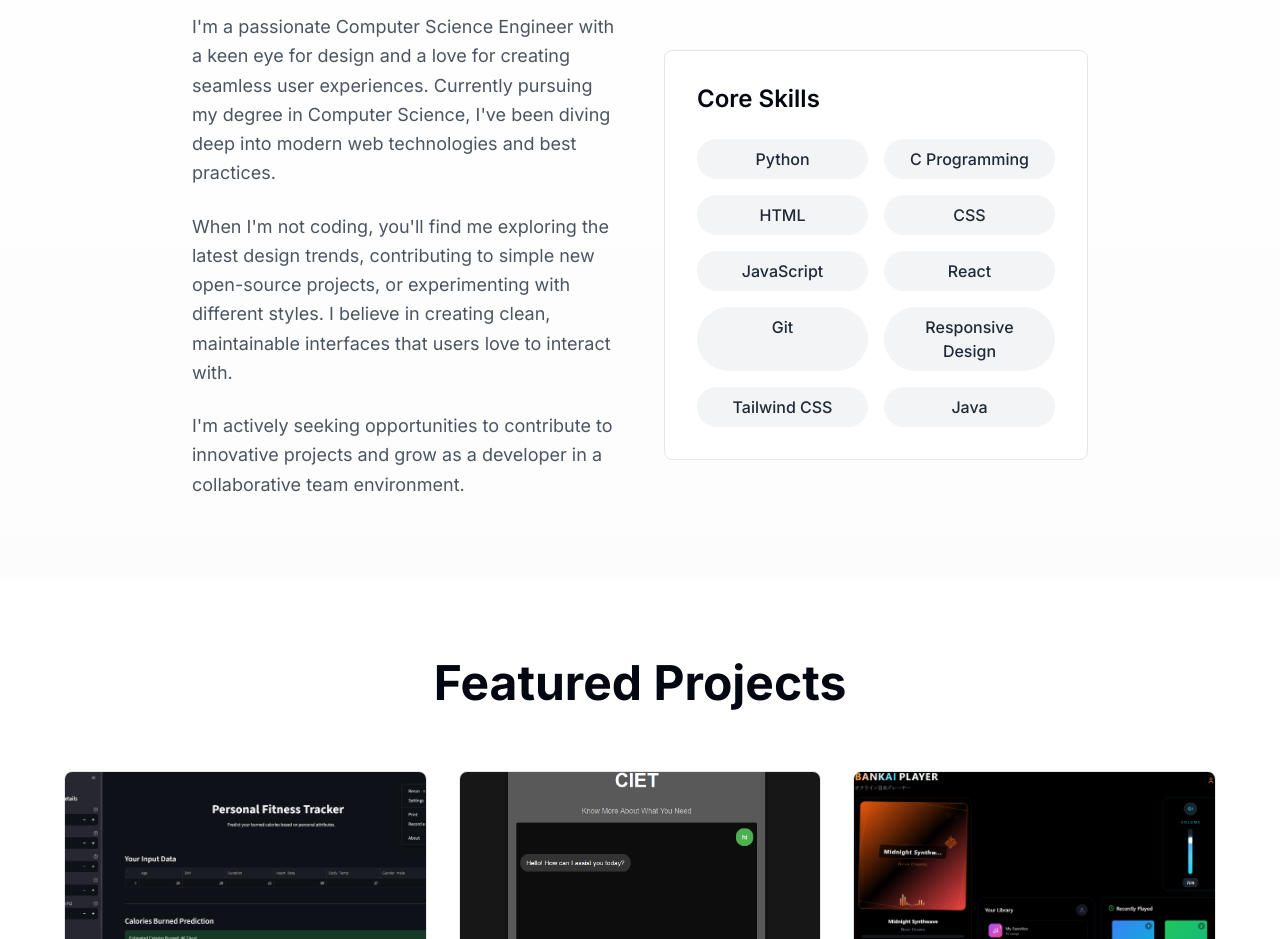
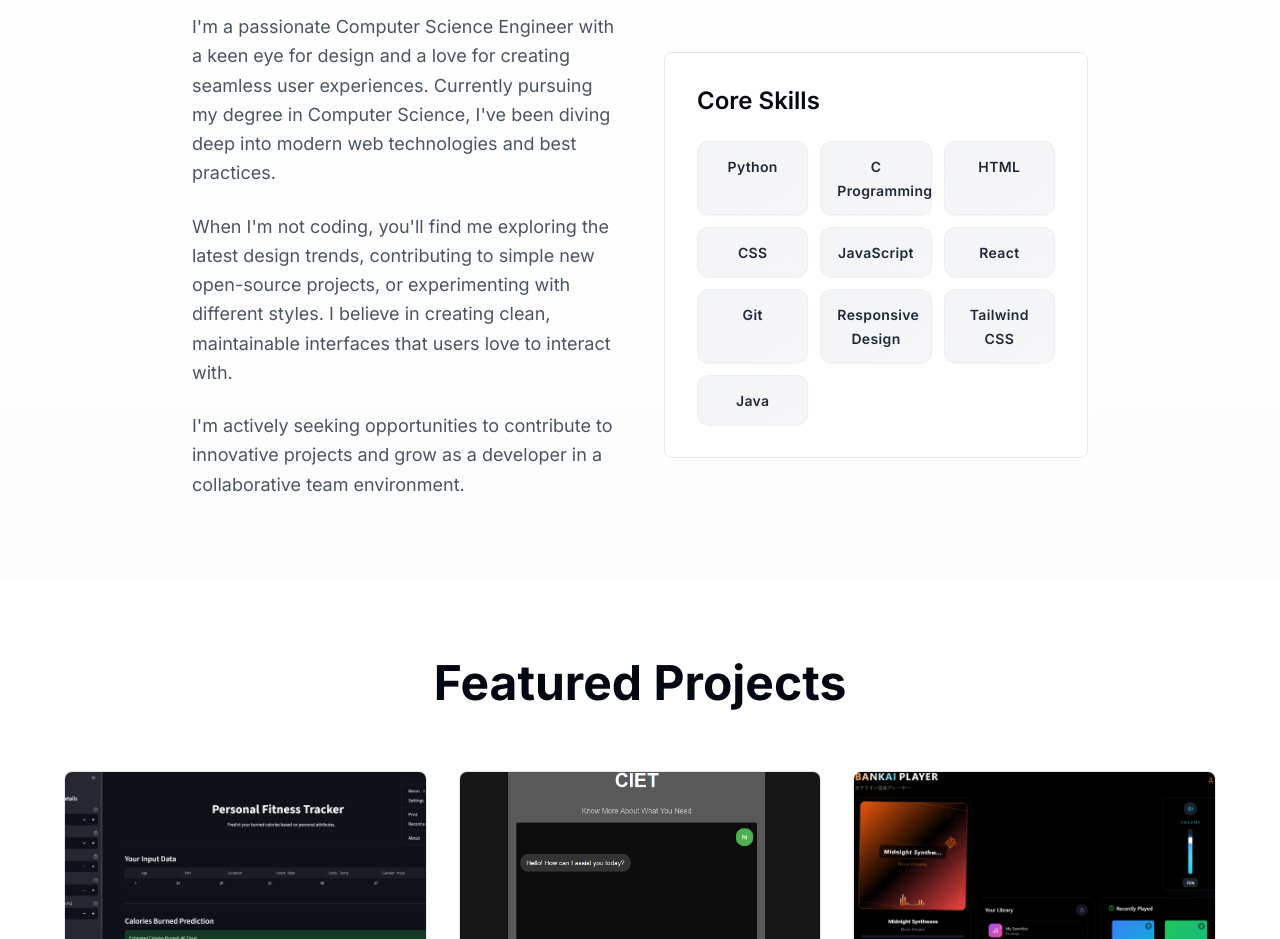
Before and after one commit to SANJAYSIVAN/PORTFOLIO, a React (Vite) app: page / in a window 1280 px wide. Shown: the part 980-1919 px from the top of the page. Built offline with nearby package versions, Linux system fonts and the light colour scheme.

Commit message:
Fix Core Skills Section

```diff
--- a/src/components/About.tsx
+++ b/src/components/About.tsx
@@ -60,17 +60,28 @@ const About = () => {
             <motion.div variants={itemVariants}>
               <Card className="p-8 shadow-card hover:shadow-card-hover transition-all duration-300">
                 <h3 className="text-2xl font-semibold text-foreground mb-6">Core Skills</h3>
-                <div className="grid grid-cols-2 gap-4">
+                <div className="grid grid-cols-2 sm:grid-cols-3 gap-3">
                   {skills.map((skill, index) => (
                     <motion.div
                       key={skill}
-                      initial={{ opacity: 0, scale: 0.8 }}
-                      whileInView={{ opacity: 1, scale: 1 }}
-                      transition={{ delay: index * 0.1, duration: 0.4 }}
+                      initial={{ opacity: 0, y: 20, scale: 0.9 }}
+                      whileInView={{ opacity: 1, y: 0, scale: 1 }}
+                      whileHover={{ scale: 1.05, y: -2 }}
+                      whileTap={{ scale: 0.95 }}
+                      transition={{
+                        delay: index * 0.08,
+                        duration: 0.4,
+                        type: "spring",
+                        stiffness: 300,
+                        damping: 20
+                      }}
                       viewport={{ once: true }}
-                      className="bg-secondary text-secondary-foreground px-4 py-2 rounded-full text-center font-medium hover:bg-accent hover:text-accent-foreground transition-colors duration-200 cursor-default"
+                      className="group relative bg-gradient-to-br from-secondary to-secondary/80 text-secondary-foreground px-4 py-3 rounded-xl text-center font-medium hover:bg-gradient-to-br hover:from-accent hover:to-accent/90 hover:text-accent-foreground transition-all duration-300 cursor-default shadow-sm hover:shadow-md border border-border/50 hover:border-accent/30"
                     >
-                      {skill}
+                      <span className="relative z-10 text-sm font-semibold tracking-wide">
+                        {skill}
+                      </span>
+                      <div className="absolute inset-0 bg-gradient-to-br from-accent/10 to-accent/5 rounded-xl opacity-0 group-hover:opacity-100 transition-opacity duration-300" />
                     </motion.div>
                   ))}
                 </div>
```
